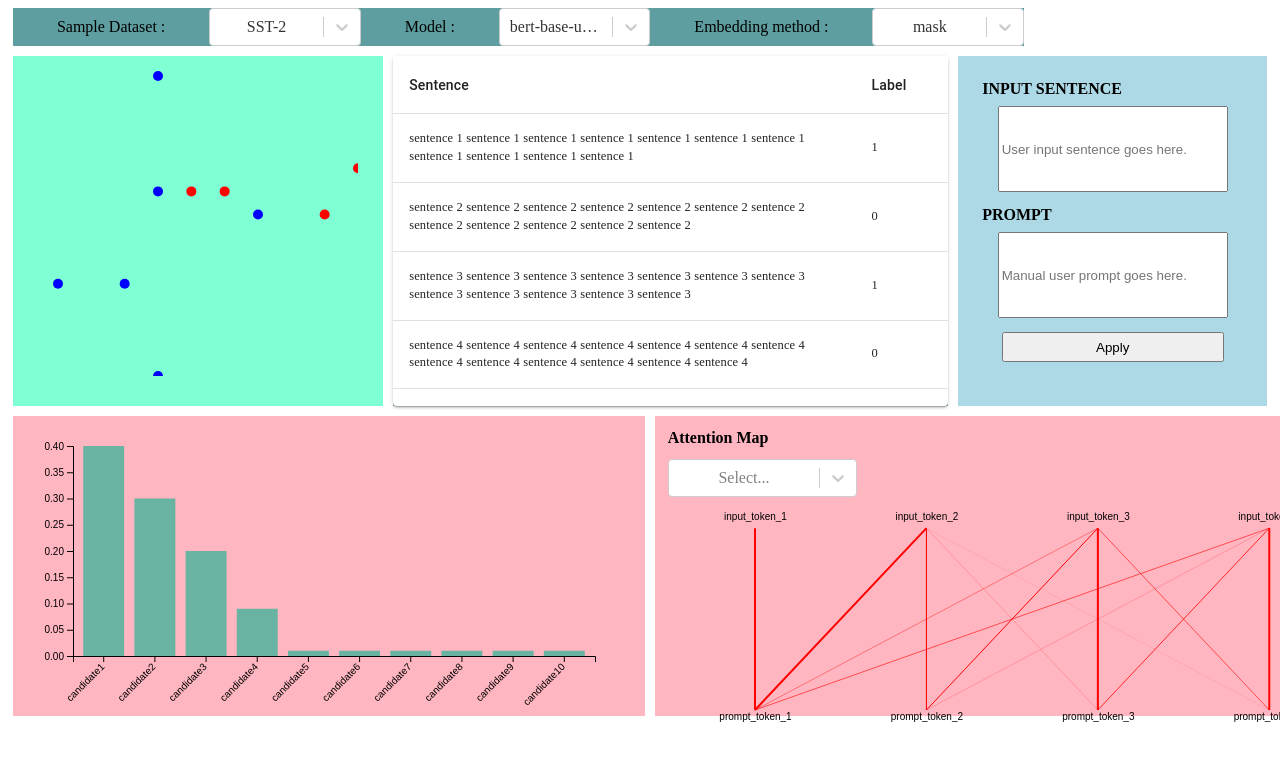
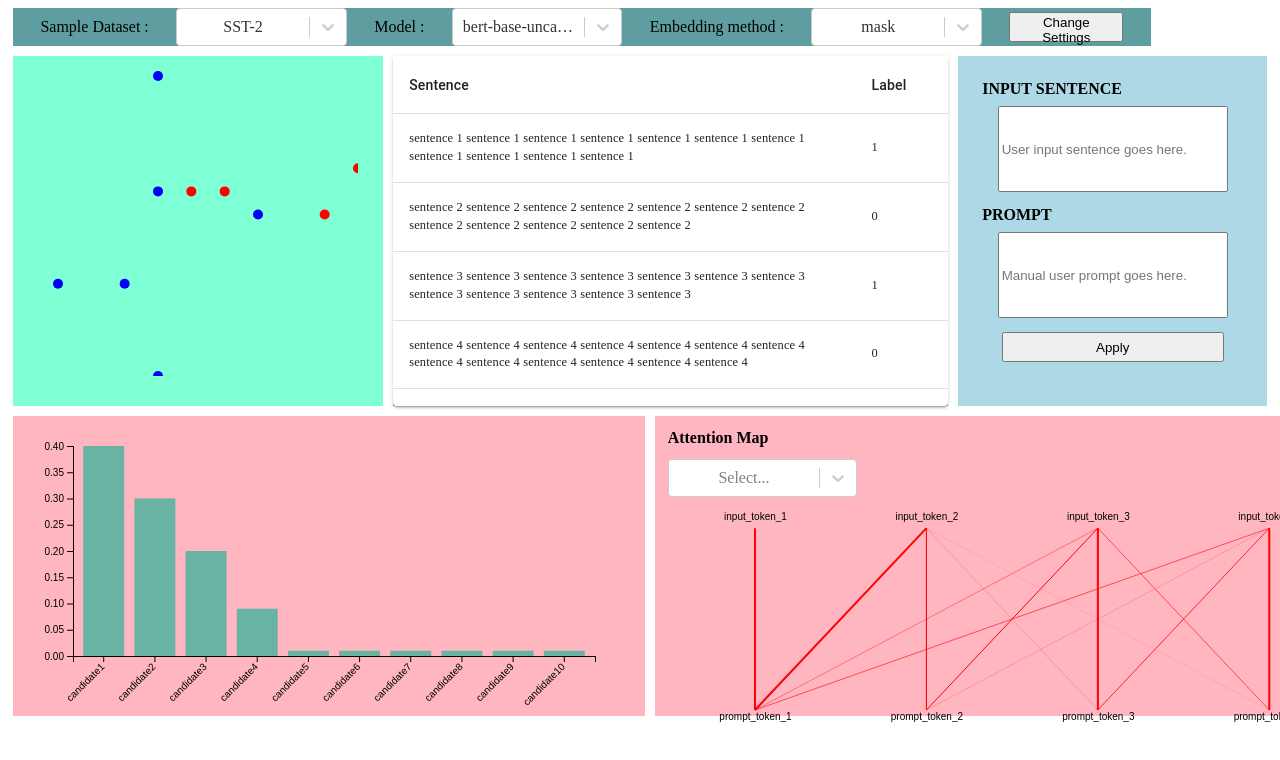
Before and after one commit to heyjoonkim/InfoVis-2021, a React (Create React App) app: page / in a window 1280 px wide. Shown: the top 760 px of the page. Built offline with nearby package versions, Linux system fonts and the light colour scheme.

Commit message:
add API code

```diff
--- a/package.json
+++ b/package.json
@@ -8,6 +8,7 @@
     "@testing-library/jest-dom": "^5.11.4",
     "@testing-library/react": "^11.1.0",
     "@testing-library/user-event": "^12.1.10",
+    "axios": "^0.24.0",
     "d3": "^7.1.1",
     "material-table": "^1.69.3",
     "react": "^17.0.2",
--- a/src/App.css
+++ b/src/App.css
@@ -41,7 +41,7 @@
 
 #control_panel{
     background-color :cadetblue;
-    width:80%;
+    width:90%;
     height:min-content;
     margin:5px;
 }
--- a/src/App.js
+++ b/src/App.js
@@ -10,6 +10,7 @@ function App() {
   const dataset = ["SST-2", "RTE"];
   const model = ["bert-base-uncased", "albert-xxlarge-v2"];
   const embedding  = ['mask', 'cls', 'mean', 'max'];
+  const host='localhost'
 
   return (
     <div className="App">
@@ -20,6 +21,7 @@ function App() {
           dataset={dataset}
           model={model}
           embedding={embedding}
+          host={host}
         />
       </div>
     </div>
--- a/src/components/ControlPanel.js
+++ b/src/components/ControlPanel.js
@@ -1,11 +1,16 @@
 import React from "react";
 import Select from 'react-select'
+import axios from 'axios'
 
 
 const ControlPanel = (props) => {
     const dataset = generateInput(props.dataset);
     const model = generateInput(props.model);
     const embedding = generateInput(props.embedding);
+
+    var selectedDataset = dataset[0].value;
+    var selectedModel = model[0].value;
+    var selectedMask = embedding[0].value;
 
     function generateInput(values) {
         var length = values.length;
@@ -21,6 +26,35 @@ const ControlPanel = (props) => {
         return results
     }
 
+    function submitOptions(){
+        var url = props.host + '/options';
+        alert('Send [' + selectedDataset + '], [' + selectedModel + '], [' + selectedMask + '] to ' + url);
+        // TODO : add logics -> sent inputSentence, inputPrompt to server
+        const response = axios.post(url, {
+                                        dataset : selectedDataset,
+                                        model : selectedModel,
+                                        embedding : selectedMask
+                                    });
+        // check for embeddings data
+        if("embeddings" in response) {
+            props.setData(response["embeddings"]);
+        } else {
+            alert("No [embeddings] in response!");
+        }
+        //check for topk data
+        if("topk" in response) {
+            props.setTopk(response["topk"]);
+        } else {
+            alert("No [topk] in response!");
+        }
+        // check for attentions data
+        if("attentions" in response) {
+            props.setAttentions(response["attentions"]);
+        } else {
+            alert("No [attentions] in response!");
+        }
+    }
+
     return (
         <div id="container">
             <div id="control_text">
@@ -31,7 +65,7 @@ const ControlPanel = (props) => {
                     options={dataset}
                     defaultValue={dataset[0]}
                     onChange={(options) => {
-                        props.setDataset(options.value);
+                        selectedDataset = options.value;
                     }}
                 />
             </div>
@@ -43,7 +77,7 @@ const ControlPanel = (props) => {
                     options={model}
                     defaultValue={model[0]}
                     onChange={(options) => {
-                        props.setModel(options.value);
+                        selectedModel = options.value;
                     }}
                 />
             </div>
@@ -55,10 +89,13 @@ const ControlPanel = (props) => {
                     options={embedding}
                     defaultValue={embedding[0]}
                     onChange={(options) => {
-                        props.setEmbedding(options.value);
+                        selectedMask = options.value;
                     }}
                 />
             </div>
+            <button onClick={submitOptions} id="control_text" style={{width:"10%", height:"30px"}}>
+                    Change Settings
+            </button>
         </div>
 
 	)
--- a/src/components/MainPlot.js
+++ b/src/components/MainPlot.js
@@ -19,7 +19,11 @@ const Mainplot = (props) => {
     const [dataset, setDataset] = useState(props.dataset[0]);
     const [model, setModel] = useState(props.model[0]);
     const [embedding, setEmbedding] = useState(props.embedding[0]);
-    const [selectedData, setSelectedData] = useState(props.data['embeddings']);
+
+    // for scatter plot & table
+    const [embeddingsData, setEmbeddingsData] = useState(props.data['embeddings']);
+    const [topk, setTopk] = useState(props.data['topk']);
+    const [attentions, setAttentions] = useState(props.data['attentions']);
 
     /*
     최초실행시 출력하는 화면
@@ -28,7 +32,6 @@ const Mainplot = (props) => {
         const splot = d3.select(splotSvg.current);
         // set of labels
         var labelSet = new Set();
-        var embeddingsData = props.data['embeddings']
         var attentions = props.data['attentions']
         // make data
         embeddingsData.forEach(d => {
@@ -77,7 +80,7 @@ const Mainplot = (props) => {
                 circles.forEach()
             });
 
-    }, []);
+    }, [embeddingsData]);
 
 
     return (
@@ -85,11 +88,12 @@ const Mainplot = (props) => {
             <div class="splotContainer" id="control_panel">
                 <ControlPanel
                     dataset={props.dataset}
-                    setDataset={setDataset}
                     model={props.model}
-                    setModel={setModel}
                     embedding={props.embedding}
-                    setEmbedding={setEmbedding}
+                    host={props.host}
+                    setData={setEmbeddingsData}
+                    setTopk={setTopk}
+                    setAttentions={setAttentions}
                 />
             </div>
             <div id="container">
@@ -99,8 +103,8 @@ const Mainplot = (props) => {
                 </div>
                 <div id="table_plot">
                     <TablePlot
-                        data={selectedData}
-                        setData={setSelectedData}
+                        data={embeddingsData}
+                        setData={setEmbeddingsData}
                     />
                 </div>
                 <div id="input_plot">
@@ -110,12 +114,12 @@ const Mainplot = (props) => {
             <div id="container">
                 <div id="bottom_plot">
                     <BarPlot
-                        data={props.data['topk']}
+                        data={topk}
                     />
                 </div>
                 <div id="bottom_plot">
                     <AttentionPlot
-                        attentions={props.data['attentions']}
+                        attentions={attentions}
                     />
                 </div>
             </div>
```
Also changed, not shown: 2 other files (tests, documents, lock files or other folders).
